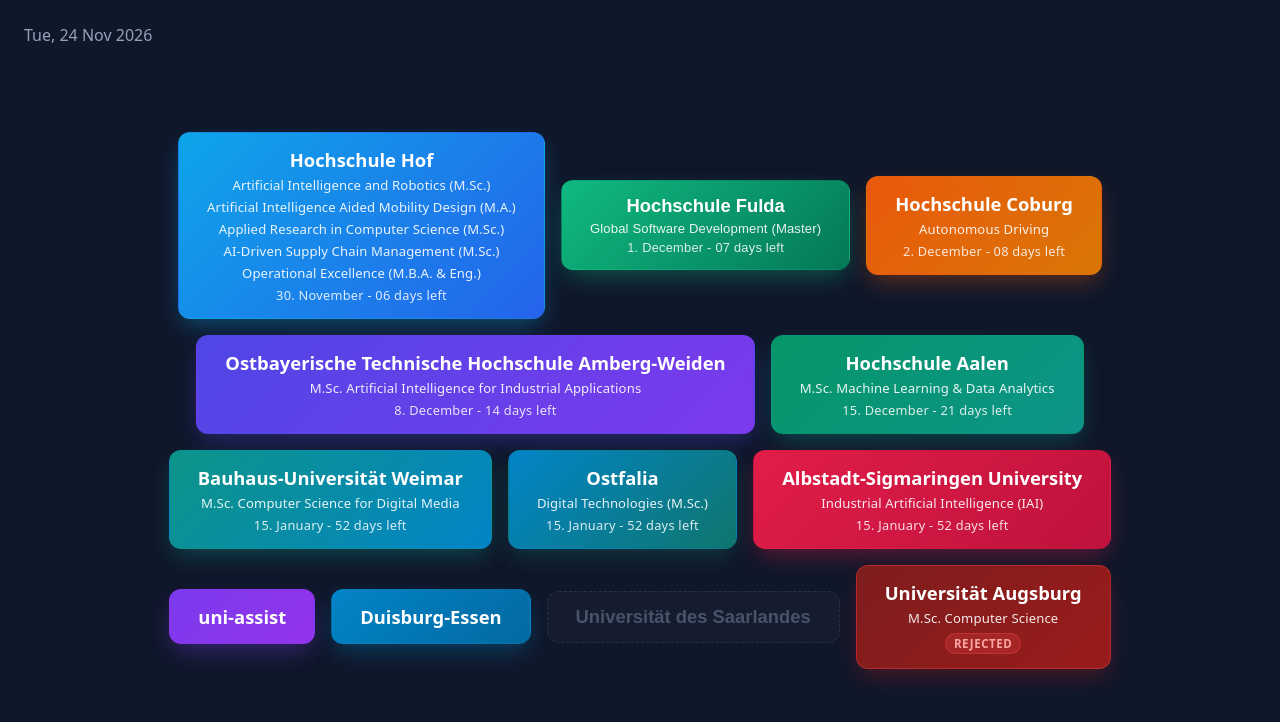
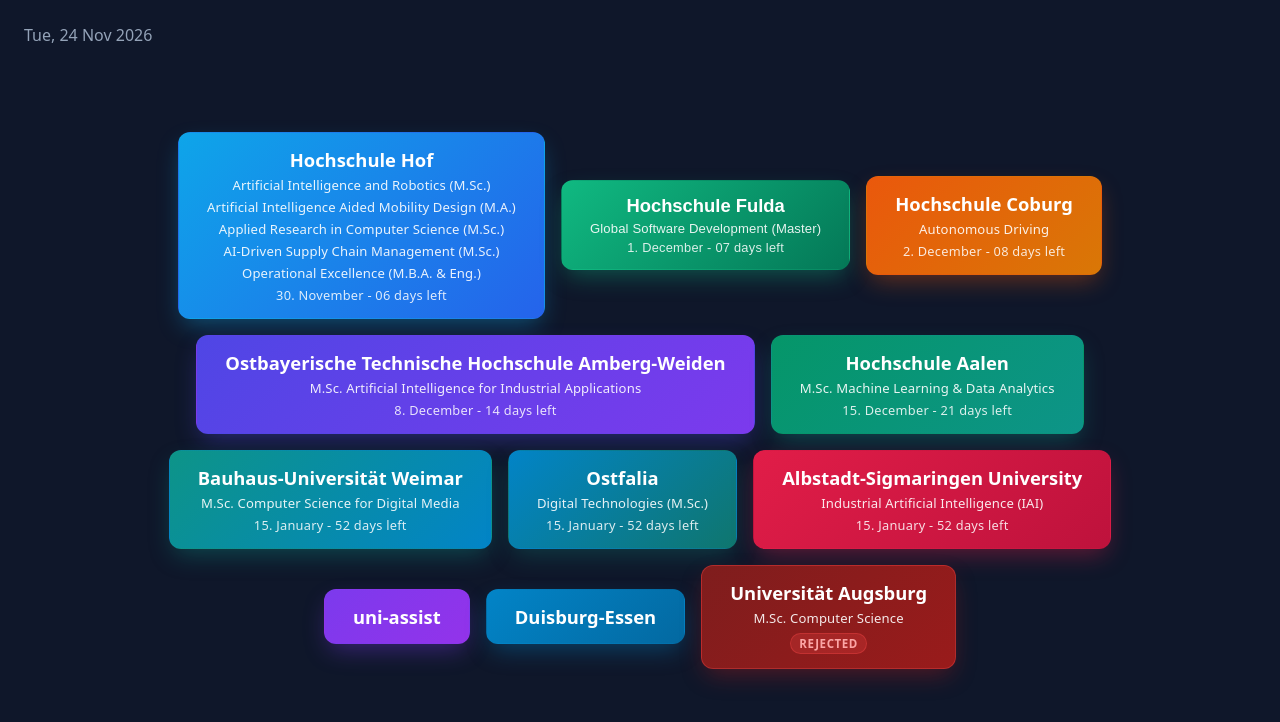
Before and after one commit to prit123-a/final, a plain HTML site: page index.html in a window 1280 px wide. Drawn offline with Linux system fonts and the light colour scheme.

Commit message:
Remove Universität des Saarlandes button

```diff
--- a/index.html
+++ b/index.html
@@ -313,10 +313,6 @@
       <span class="btn-deadline" data-deadline="2026-12-01">1. December</span>
     </button>
 
-    <button type="button" class="college-btn btn-disabled" disabled>
-      Universität des Saarlandes
-    </button>
-
     <a class="college-btn btn-albstadt"
       href="https://studienbewerbung.hs-albsig.de/qisserver/pages/cs/sys/portal/hisinoneStartPage.faces" target="_blank"
       rel="noopener noreferrer">
```
